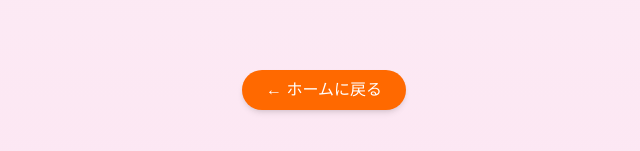
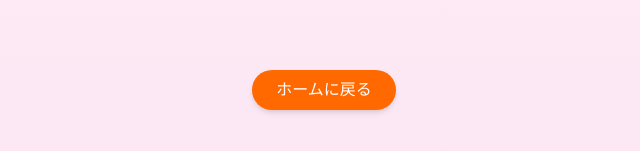
Before and after one commit to match8885/Digital-memory, a React (Vite) app: page /memory/hakone in a window 1280 px wide. Shown: the part 617-768 px from the top of the page, without its empty margins (316-956 px from the left). Built offline with nearby package versions, Linux system fonts and the light colour scheme; a web font is replaced by a local one.

Commit message:
Add files via upload

```diff
--- a/src/components/JapanMap.jsx
+++ b/src/components/JapanMap.jsx
@@ -78,7 +78,7 @@ export default function JapanMap() {
         {locations.map(({ name, coordinates, link }) => (
           <Marker key={name} coordinates={coordinates}>
             <circle
-              r={5}
+              r={4}
               fill="#ff6b81"
               stroke="#fff"
               strokeWidth={2}
@@ -88,6 +88,7 @@ export default function JapanMap() {
                 setTimeout(() => navigate(link), 1000); // 少し遅れてページ遷移
               }}
             />
+
             {/* <text
               textAnchor="middle"
               y={-10}
@@ -95,6 +96,7 @@ export default function JapanMap() {
             >
               {name}
             </text> */}
+
           </Marker>
         ))}
       </ComposableMap>
--- a/src/components/MemoryLayout.jsx
+++ b/src/components/MemoryLayout.jsx
@@ -37,7 +37,7 @@ export default function MemoryLayout({ image, title, date, children }) {
         to="/"
         className="mt-8 bg-orange-500 text-white px-6 py-2 rounded-full shadow-md font-zen"
       >
-        ← ホームに戻る
+        ホームに戻る
       </Link>
     </motion.div>
   );
--- a/src/pages/Home.jsx
+++ b/src/pages/Home.jsx
@@ -34,14 +34,9 @@ export default function Home() {
 
           <Message />
 
-          {/* <h2 className="mt-16 text-xl text-white/90 font-semibold tracking-wide"/>
-            行ったね、ここ。
-          </h2> */}
-
           <div className="mt-10 w-full flex justify-center">
             <JapanMap />
           </div>
-
         </div>
       </div>
     </PageTransition>
```
